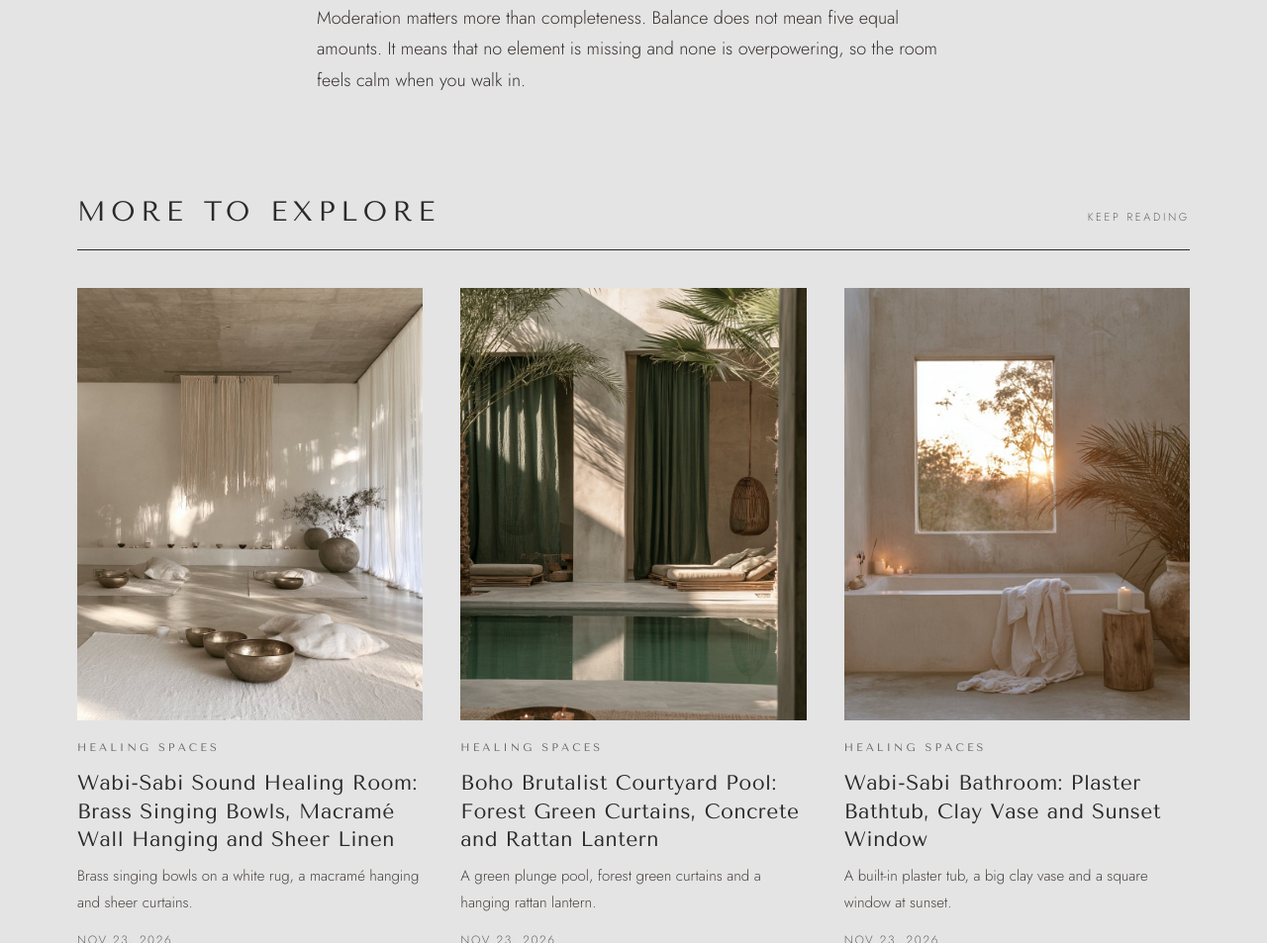
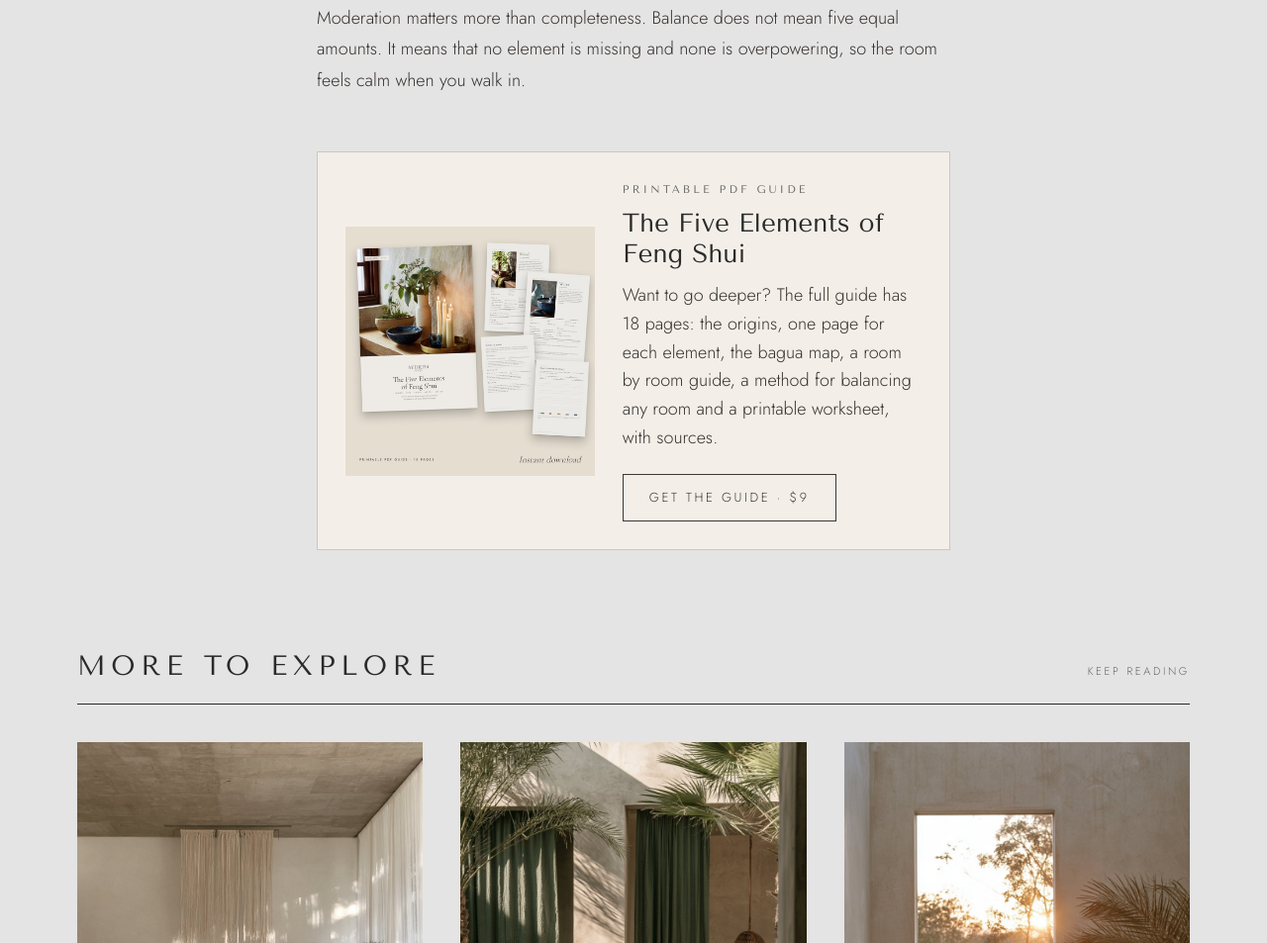
Before and after one commit to meliyamay/aethera-design-website, a plain HTML site: page aethera-flat/the-five-elements-of-feng-shui-what-they-mean-and-how-to-place-them-at-home.html in a window 1280 px wide. Shown: the part 10463-11416 px from the top of the page at 99% size. Drawn offline with Linux system fonts and the light colour scheme.

Commit message:
Add files via upload

```diff
--- a/aethera-flat/style.css
+++ b/aethera-flat/style.css
@@ -183,3 +183,12 @@ body.leaving{opacity:0;transform:translateY(-8px);transition:opacity .4s ease,tr
 .pfig{margin:34px auto 38px;max-width:460px}
 .pfig img{width:100%;height:auto;display:block}
 .pfig figcaption{font-size:14px;line-height:1.6;color:#6a615b;margin-top:14px;text-align:center;font-style:italic}
+
+.guide-cta{display:grid;grid-template-columns:minmax(0,1fr) minmax(0,1.2fr);gap:28px;align-items:center;margin:56px auto 0;padding:28px;border:1px solid rgba(59,56,52,.22);background:#F3EFE8}
+.gc-img img{width:100%;height:auto;display:block}
+.gc-text .kicker{display:block;margin-bottom:8px}
+.gc-text h3{font-family:var(--head);font-weight:400;font-size:26px;line-height:1.2;margin:0 0 12px}
+.gc-text p{font-size:16px;line-height:1.6;margin:0 0 18px;color:#38322f}
+.gc-btn{display:inline-block;padding:12px 26px;border:1px solid #3B3834;font-size:13px;letter-spacing:.2em;text-transform:uppercase;color:#3B3834;text-decoration:none}
+.gc-btn:hover{background:#3B3834;color:#F3EFE8}
+@media(max-width:640px){.guide-cta{grid-template-columns:1fr;padding:20px}}
--- a/aethera-flat/the-five-elements-of-feng-shui-what-they-mean-and-how-to-place-them-at-home.html
+++ b/aethera-flat/the-five-elements-of-feng-shui-what-they-mean-and-how-to-place-them-at-home.html
@@ -93,6 +93,15 @@
 <p>A simple example: a red flowerpot with white tulips on a wooden table already holds four elements. The red pot is fire, the clay is earth, the green stems are wood and the white petals are metal. Add a small glass dish of water and one corner holds all five.</p>
 <figure class="pfig"><img src="fs-balance.jpg" alt="Wooden console table with a leafy branch in a stoneware vase, a bowl of greenery, a dark blue glazed bowl, a brass tray with a blue glass and tall candles against a plaster wall" loading="lazy"><figcaption>All five on one console. A leafy branch and the oak top bring wood, tall candles bring fire, the stoneware bowl and vase bring earth, the brass tray brings metal, and the dark blue bowl and glass bring water.</figcaption></figure>
 <p>Moderation matters more than completeness. Balance does not mean five equal amounts. It means that no element is missing and none is overpowering, so the room feels calm when you walk in.</p>
+    <aside class="guide-cta">
+      <a class="gc-img" href="https://payhip.com/b/boZCi" target="_blank" rel="noopener"><img src="fs-guide-cover.jpg" alt="The Five Elements of Feng Shui, printable PDF guide with cover and sample pages" loading="lazy"></a>
+      <div class="gc-text">
+        <span class="kicker">Printable PDF Guide</span>
+        <h3>The Five Elements of Feng Shui</h3>
+        <p>Want to go deeper? The full guide has 18 pages: the origins, one page for each element, the bagua map, a room by room guide, a method for balancing any room and a printable worksheet, with sources.</p>
+        <a class="gc-btn" href="https://payhip.com/b/boZCi" target="_blank" rel="noopener">Get the guide · $9</a>
+      </div>
+    </aside>
   </div>
 </article>
 <section class="wrap related" aria-labelledby="rel-title">
```
Also changed, not shown: aethera-flat/fs-guide-cover.jpg (added).
